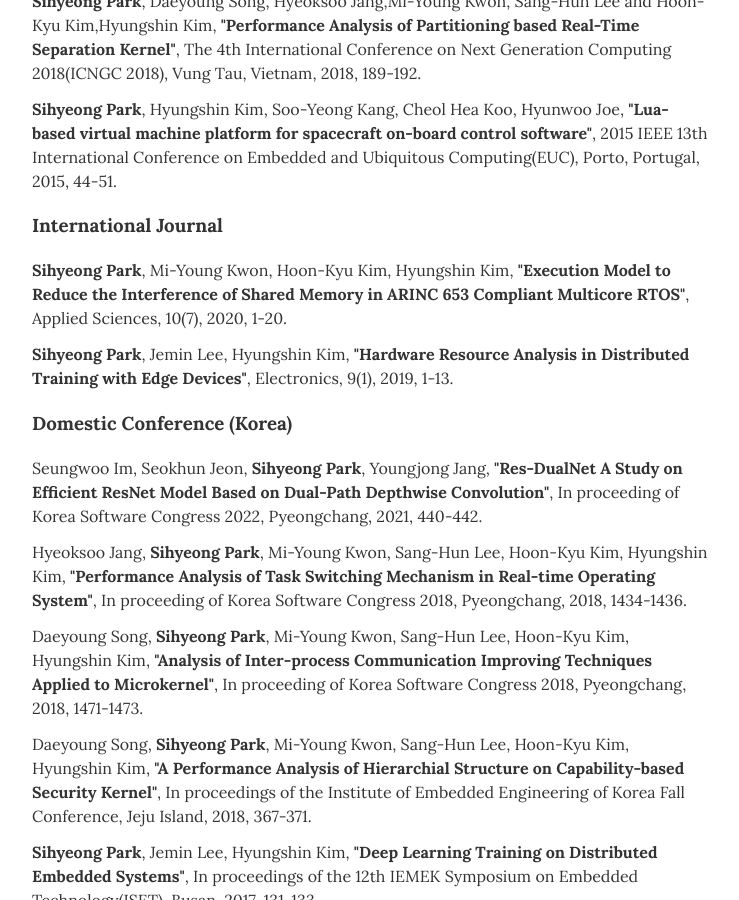
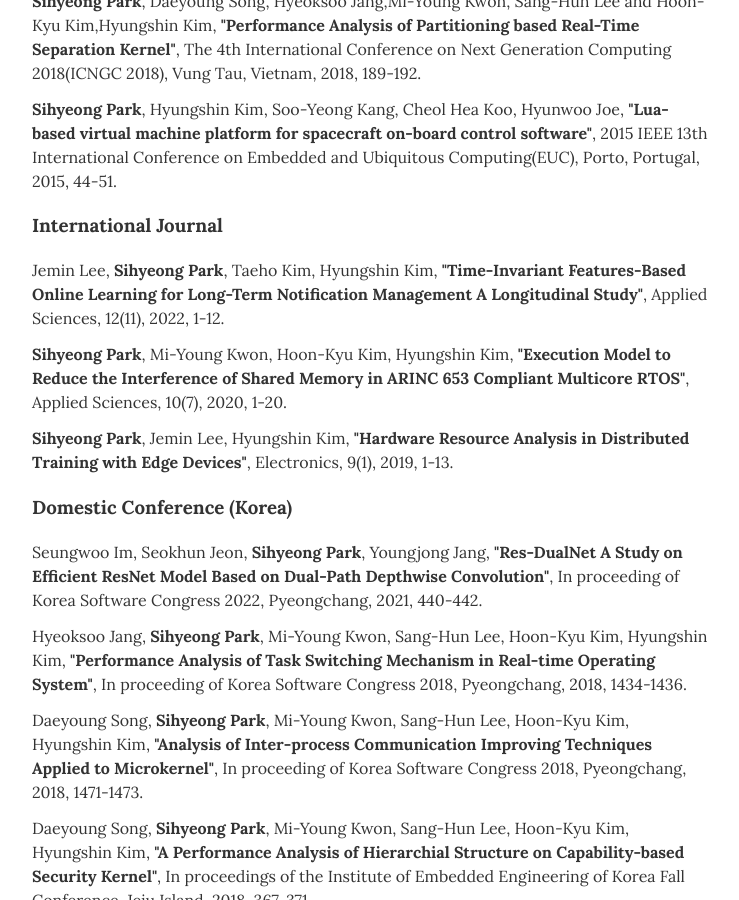
Before and after one commit to sihyeong/sihyeong.github.io, a Jekyll site: the page built from index.html, in a window 1280 px wide and 900 px high, scrolled down 1410 px. Shown: the whole window, without its empty margins (268-1007 px from the left). Built offline with Jekyll 4.4.1, drawn with Linux system fonts in a browser that asks for light colours.

Commit message:
Update i_j_publication.yml

```diff
--- a/_data/i_j_publication.yml
+++ b/_data/i_j_publication.yml
@@ -1,3 +1,12 @@
+- name: Time-Invariant Features-Based Online Learning for Long-Term Notification Management A Longitudinal Study
+  author: Jemin Lee, <b>Sihyeong Park</b>, Taeho Kim, Hyungshin Kim
+  publisher: Applied Sciences
+  datetime: 2022
+  volume: 12
+  issue: 11
+  pageStart: 1
+  pageEnd: 12
+
 - name: Execution Model to Reduce the Interference of Shared Memory in ARINC 653 Compliant Multicore RTOS
   author: <b>Sihyeong Park</b>, Mi-Young Kwon, Hoon-Kyu Kim, Hyungshin Kim
   publisher: Applied Sciences
```
